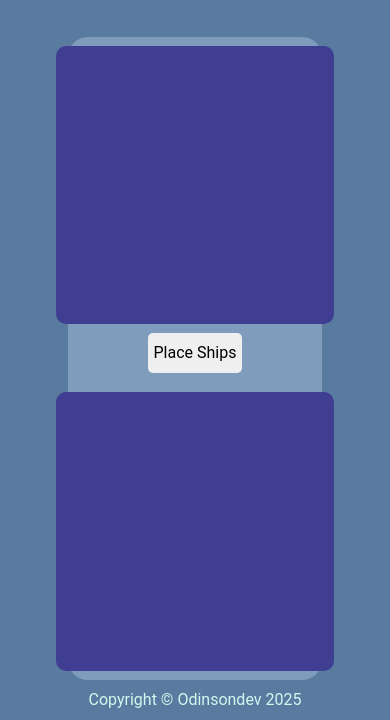
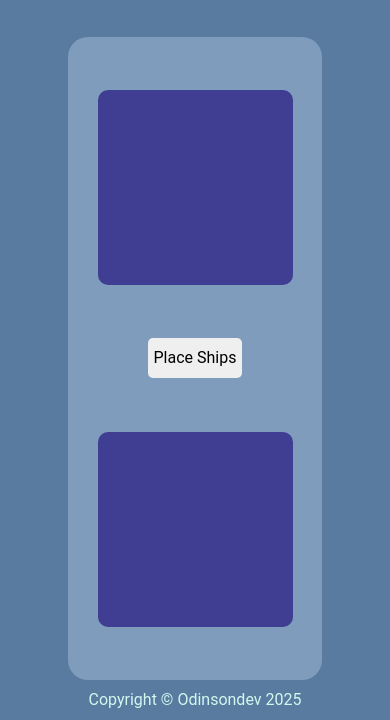
Before and after one commit to Odinsondev/project19-battleship, a website built with webpack: page src/index.html in a window 390 px wide. Shown: the part 124-844 px from the top of the page. Built offline with nearby package versions, Linux system fonts and the light colour scheme.

Commit message:
Fix: improve board sizing on narrow screens

```diff
--- a/src/style.css
+++ b/src/style.css
@@ -110,12 +110,10 @@ header {
   }
   #board1,
   #board2 {
-    height: 33vh;
+    height: 50vw;
     aspect-ratio: 1 / 1;
     border-radius: 10px !important;
-  }
-  #board2 {
-    margin-top: 10px;
+    margin: 10px 0;
   }
   #boards-wrapper > div > div {
     font-size: 0.7rem;
```
Also changed, not shown: dist/index.html, dist/main.js.
